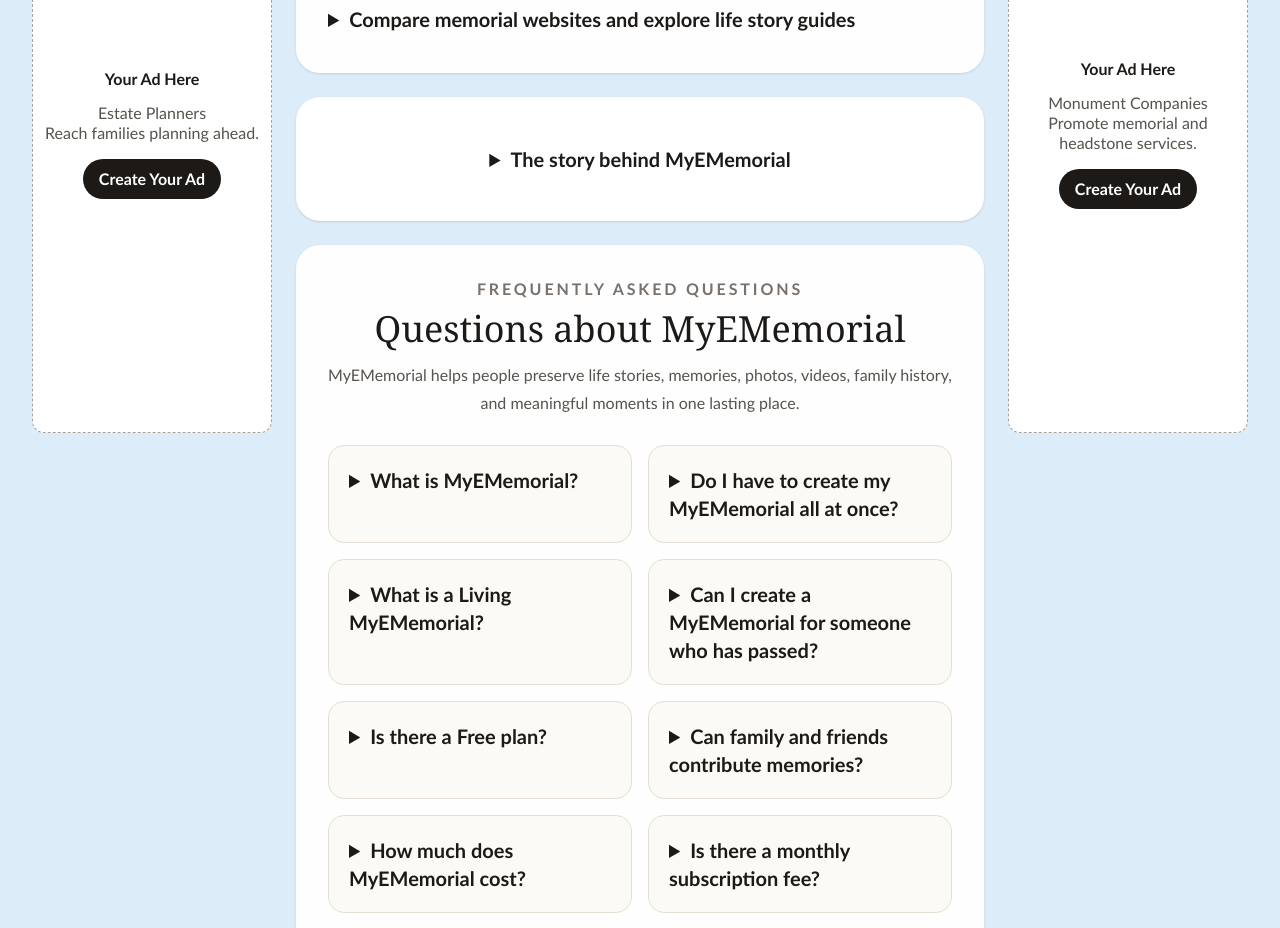
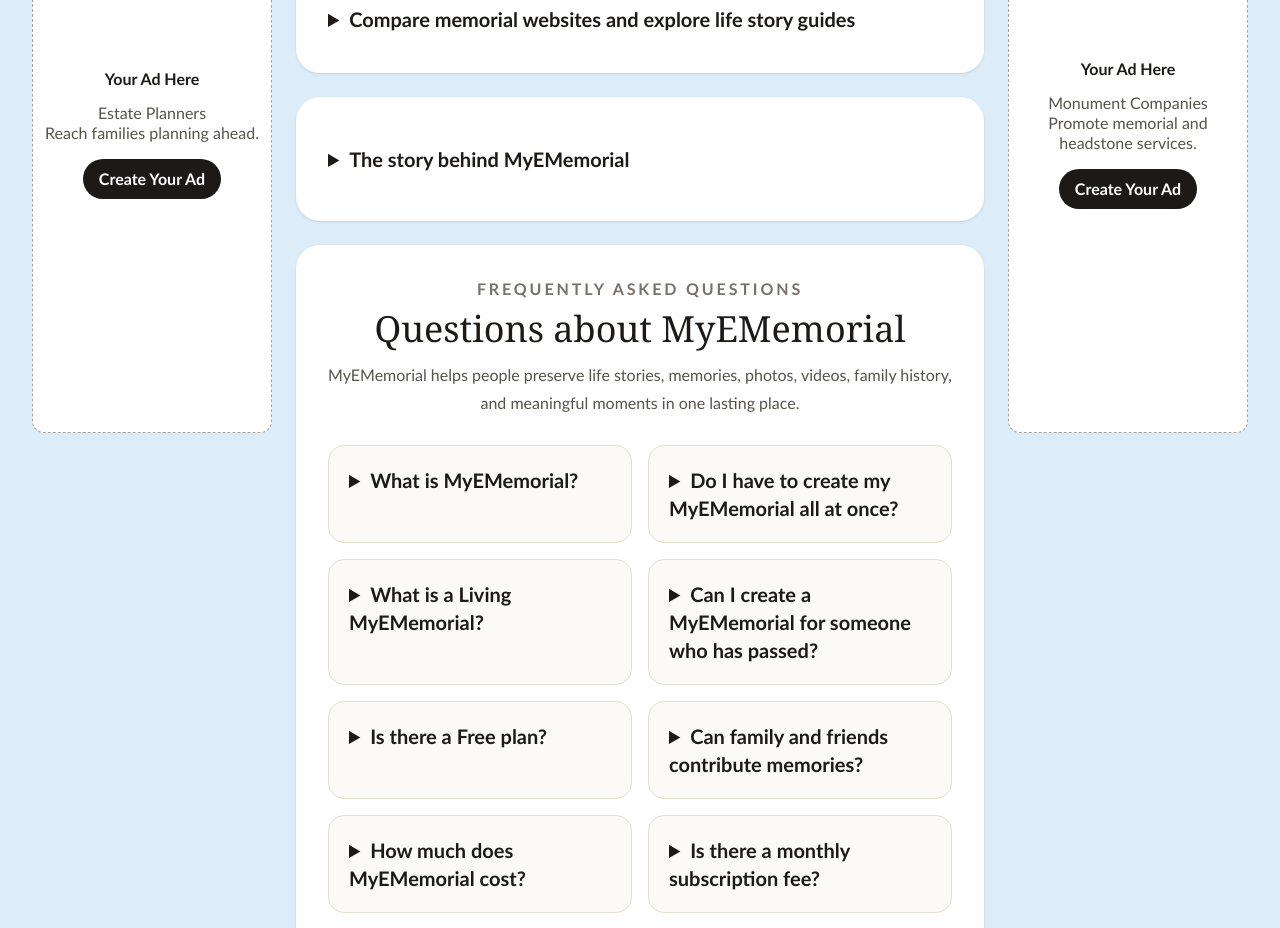
Before and after one commit to stu2085/my-e-memorial, a Next.js app: page / in a window 1280 px wide. Shown: the part 2320-3248 px from the top of the page. Built offline with nearby package versions, Linux system fonts and the light colour scheme; no server answers.

Commit message:
Align the homepage story label with the other sections

```diff
--- a/app/HomePageClient.tsx
+++ b/app/HomePageClient.tsx
@@ -387,7 +387,7 @@ useEffect(() => {
 
 
   <details className="rounded-[1.5rem] bg-white px-6 py-10 text-center shadow-sm md:px-8">
-  <summary className="cursor-pointer py-2 text-xl font-bold text-stone-900">The story behind MyEMemorial</summary>
+  <summary className="cursor-pointer py-2 text-xl font-bold text-left text-stone-900">The story behind MyEMemorial</summary>
   <div className="mx-auto max-w-4xl">
   <p className="text-lg leading-7 font-semibold uppercase tracking-wide text-blue-900">
     The Story Behind MyEMemorial
```
